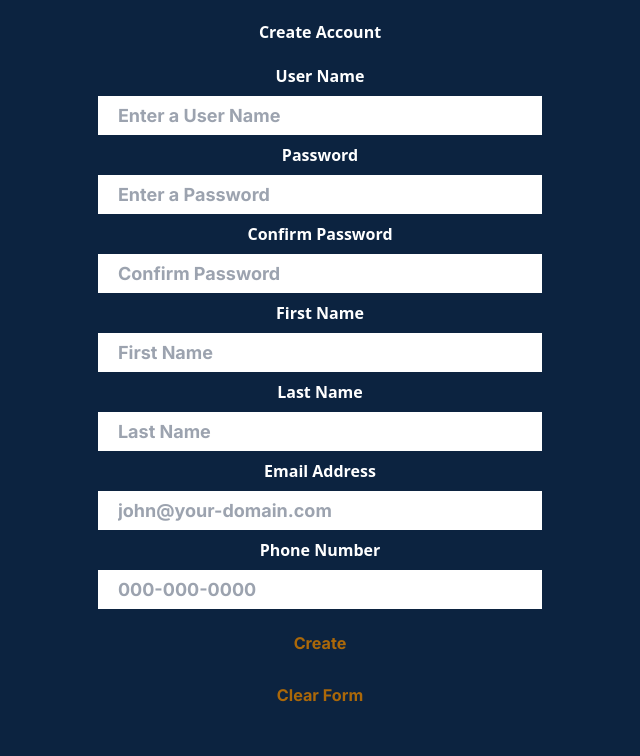
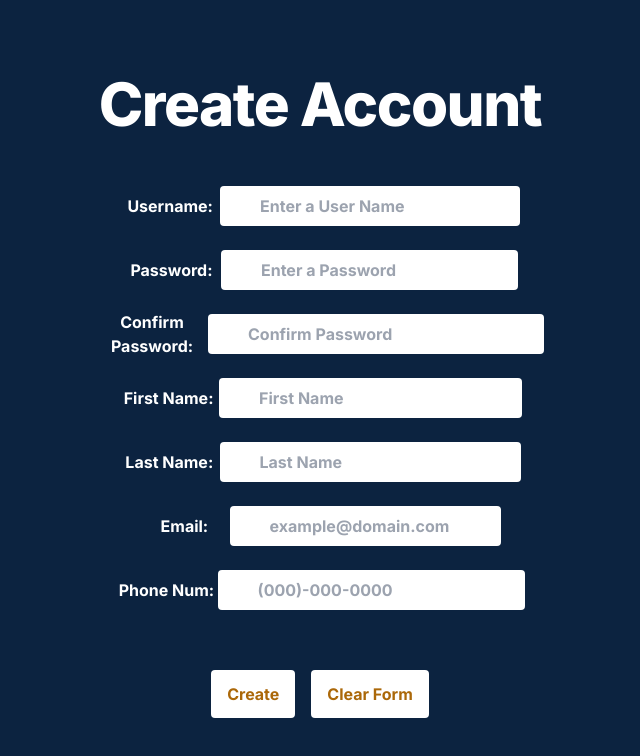
Before and after one commit to AnnalisaVuong/UTSA-Marketplace, a React (Vite) app in the folder frontend/: page /admin in a window 1280 px wide. Shown: the top 756 px of the page, without its empty margins (320-960 px from the left). Built offline with nearby package versions, Linux system fonts and the light colour scheme.

Commit message:
added tailwind to AdminCreation

```diff
--- a/frontend/src/routes/AdminCreation.jsx
+++ b/frontend/src/routes/AdminCreation.jsx
@@ -1,6 +1,9 @@
 import { useFormState } from "@hooks/formHooks";
+const BACKEND_URL = "http://localhost:5000";
+import { Form } from "react-router-dom";
+import { useState } from 'react';
+//import "@style/Admin.css";
 
-const BACKEND_URL = "http://localhost:5000";
 
 //@TODO: USE JS TO CONFIRM BOTH PASSWORDS ARE THE SAME
 //       ONCE I LEARN MORE ABOUT REACT
@@ -18,125 +21,157 @@ const BACKEND_URL = "http://localhost:5000";
 // password.onchange = validatePassword;
 // confirm_password.onkeyup = validatePassword;
 
+//px=right and left
+//py=top and bottom
+//mx==left+r   my==top+b
+
+
 export default function Admin() {
   const [setFormData, submitData] = useFormState(
     new URL(BACKEND_URL + "/admin/create"),
   );
 
+    const [phoneNumber, setPhoneNumber] = useState('');
+
+  const handleChange = (event) => {
+    const input = event.target.value.replace(/\D/g, '').substring(0, 10); // Remove non-numeric characters and limit to 10 digits
+    const areaCode = input.substring(0, 3);
+    const middle = input.substring(3, 6);
+    const last = input.substring(6, 10);
+
+    let formattedPhoneNumber = '';
+    if (input.length > 6) {
+      formattedPhoneNumber = `(${areaCode}) ${middle}-${last}`;
+    } else if (input.length > 3) {
+      formattedPhoneNumber = `(${areaCode}) ${middle}`;
+    } else if (input.length > 0) {
+      formattedPhoneNumber = `(${areaCode}`;
+    }
+
+    setPhoneNumber(formattedPhoneNumber);
+  };
+
 return (
     <>
-      <div className="container">
-        <h1 className="color header">Create Account </h1>
-        <form onSubmit={submitData}>
-          <div>
-            <label htmlFor="username" className="color bold">
-              User Name
+    <div className="flex flex-col items-center justify-center min-h-screen bg-[#0c2340] text-white">
+        <h1 className="text-4xl font-extrabold leading-none tracking-tight md:text-5xl lg:text-6xl dark:text-white mb-10">Create Account </h1>
+        <form
+            className="w-full max-w-md container"
+            onSubmit={submitData}>
+            <div className="flex flex-row items-center">
+                <label htmlFor="username" className="basis-1/4">
+                    Username:
                 </label>
                 <input
                 onChange={setFormData}
                 type="text"
                 id="username"
                 name="username"
-              className="inputStyling"
+                className="py-2 px-10 w-full my-3 mx-0 box-border text-black basis-3/4
+                focus:outline-none focus:ring focus:ring-orange-300 rounded"
                 required
-              placeholder="Enter a User Name"
-            />
-            <br />
+                placeholder="Enter a User Name"/>
+                <br/>
             </div>
-          <div>
-            <label htmlFor="password" className="color bold">
-              Password
+            <div className="flex flex-row items-center">
+                <label htmlFor="password" className="basis-1/4">
+                    Password:
                 </label>
                 <input
                 onChange={setFormData}
                 type="password"
                 id="password"
                 name="password"
-              className="inputStyling"
+                className="py-2 px-10 w-full my-3 mx-0 box-border text-black basis-3/4
+                focus:outline-none focus:ring focus:ring-orange-300 rounded"
                 required
-              placeholder="Enter a Password"
-            />
-            <br />
+                placeholder="Enter a Password"/>
+                <br/>
             </div>
-          <div>
-            <label htmlFor="confirm-password" className="color bold">
-              Confirm Password
+            <div className="flex flex-row items-center">
+                <label htmlFor="confirm-password" className="basis-1/4">
+                    Confirm Password:
                 </label>
                 <input
                 onChange={setFormData}
                 type="confirm-password"
-              id="confirm-password"
+                id="confirm_password"
                 name="confirm-password"
-              className="inputStyling"
+                className="py-2 px-10 w-full my-3 mx-0 box-border text-black basis-3/4
+                focus:outline-none focus:ring focus:ring-orange-300 rounded"
                 required
-              placeholder="Confirm Password"
-            />
-            <br />
+                placeholder="Confirm Password"/>
+                <br/>
             </div>
-          <div>
-            <label htmlFor="first-name" className="color bold">
-              First Name
+            <div className="flex flex-row items-center">
+                <label htmlFor="first-name" className="basis-1/4">
+                    First Name:
                 </label>
                 <input
                 onChange={setFormData}
                 type="text"
                 id="first-name"
                 name="first-name"
-              className="inputStyling"
+                className="py-2 px-10 w-full my-3 mx-0 box-border text-black basis-3/4
+                focus:outline-none focus:ring focus:ring-orange-300 rounded"
                 required
-              placeholder="First Name"
-            />
-            <br />
+                placeholder="First Name"/>
+                <br/>
             </div>
-          <div>
-            <label htmlFor="last-name" className="color bold">
-              Last Name
+            <div className="flex flex-row items-center">
+                <label htmlFor="last-name" className="basis-1/4">
+                    Last Name:
                 </label>
                 <input
                 onChange={setFormData}
                 type="text"
                 id="last-name"
                 name="last-name"
-              className="inputStyling"
+                className="py-2 px-10 w-full my-3 mx-0 box-border text-black basis-3/4
+                focus:outline-none focus:ring focus:ring-orange-300 rounded"
                 required
-              placeholder="Last Name"
-            />
-            <br />
+                placeholder="Last Name"/>
+                <br/>
             </div>
-          <div>
-            <label htmlFor="email" className="color bold">
-              Email Address
+            <div className="flex flex-row items-center">
+                <label htmlFor="email" className="basis-1/4">
+                    Email:
                 </label>
                 <input
                 onChange={setFormData}
                 type="email"
                 id="email"
                 name="email"
-              className="inputStyling"
+                className="py-2 px-10 w-full my-3 mx-0 box-border text-black basis-3/4
+                focus:outline-none focus:ring focus:ring-orange-300 rounded"
                 required
-              placeholder="john@your-domain.com"
-            />
-            <br />
+                placeholder="example@domain.com"/>
+                <br/>
             </div>
-          <div>
-            <label htmlFor="phone-number" className="color bold">
-              Phone Number
+            <div className="flex flex-row items-center">
+                <label htmlFor="phoneNumber" className="basis-1/4">
+                    Phone Num:
                 </label>
                 <input
-              onChange={setFormData}
                 type="tel"
                 id="phone-number"
                 name="phone-number"
                 pattern="[0-9]{3}-[0-9]{3}-[0-9]{4}"
-              className="inputStyling"
+                className="py-2 px-10 w-full my-3 mx-0 box-border text-black basis-3/4
+                focus:outline-none focus:ring focus:ring-orange-300 rounded"
                 required
-              placeholder="000-000-0000"
+                placeholder="(000)-000-0000"
+                value={phoneNumber}
+                //include onChange={setFormData}
+                onChange={handleChange}
                 />
-            <br />
+                <br/>
             </div>
-          <div>
-            <input type="submit" value="Create" className="bold big-text" />
-            <input type="reset" value="Clear Form" className="bold big-text" />
+            <div className="flex flex-row gap-4 mt-10">
+                <input type="submit" value="Create" className="bg-white hover:bg-orange-300 text-[#ab6809] font-bold py-3 px-4 rounded basis-2/4
+                focus:outline-none focus:ring focus:ring-orange-200 rounded"/>
+                <input type="reset" value="Clear Form" className="bg-white hover:bg-orange-300 text-[#ab6809] font-bold py-3 px-4 rounded basis-2/4
+                focus:outline-none focus:ring focus:ring-orange-200 rounded"/>
             </div>
         </form>
       </div>
```
Lines whose indentation alone changed are shown as unchanged.
